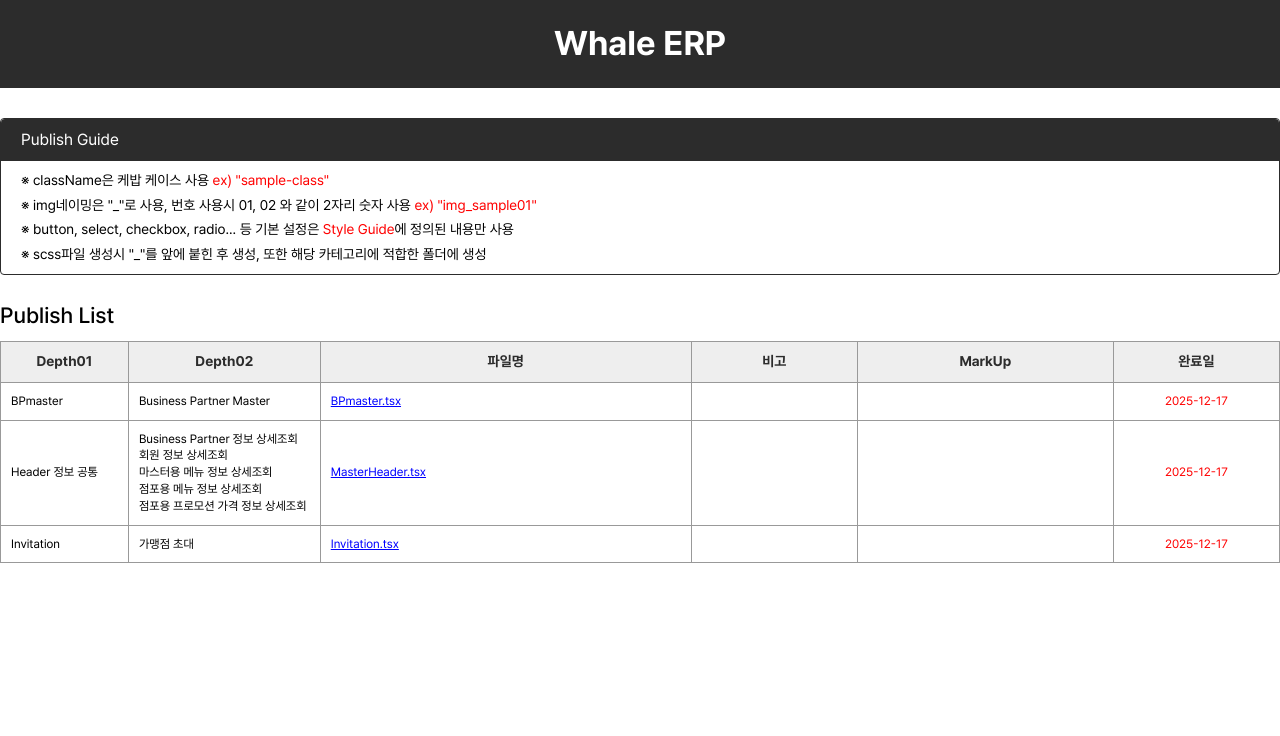
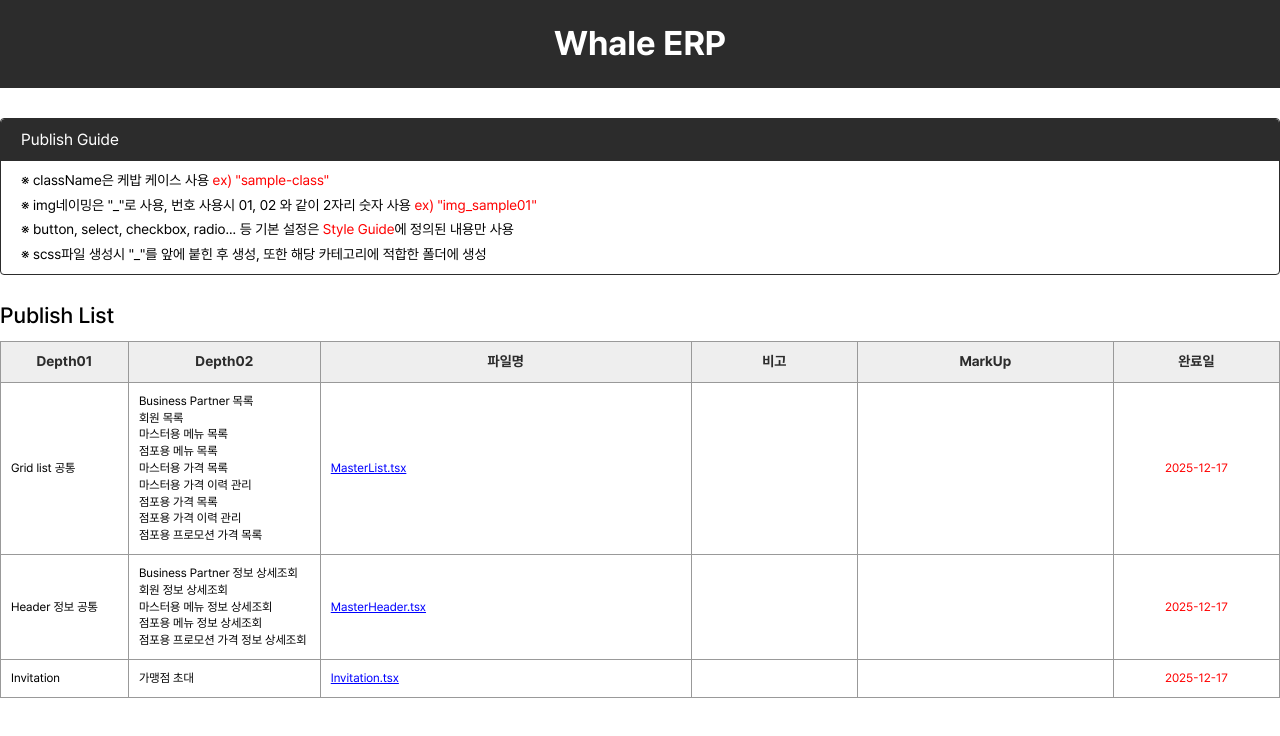
Before and after one commit to nalpari/whale-erp-pub, a Next.js app: page /list in a window 1280 px wide. Shown: the top 736 px of the page. Built offline with nearby package versions, Linux system fonts and the light colour scheme.

Commit message:
style: masterdata 폴더 이동

```diff
--- a/src/components/publist/PublishPage.tsx
+++ b/src/components/publist/PublishPage.tsx
@@ -63,10 +63,20 @@ export default function PublishPage() {
                 </thead>
                 <tbody>
                   <tr>
-                    <td>BPmaster</td>
-                    <td>Business Partner Master</td>
+                    <td>Grid list 공통</td>
                     <td>
-                      <Link href={'/BPmaster'}>BPmaster.tsx</Link>
+                      <div>Business Partner 목록</div>
+                      <div>회원 목록</div>
+                      <div>마스터용 메뉴 목록</div>
+                      <div>점포용 메뉴 목록</div>
+                      <div>마스터용 가격 목록</div>
+                      <div>마스터용 가격 이력 관리</div>
+                      <div>점포용 가격 목록</div>
+                      <div>점포용 가격 이력 관리</div>
+                      <div>점포용 프로모션 가격 목록</div>
+                    </td>
+                    <td>
+                      <Link href={'/masterlist'}>MasterList.tsx</Link>
                     </td>
                     <td></td>
                     <td></td>
```
Also changed, not shown: src/app/(sub)/masterlist/page.tsx (renamed from src/app/(sub)/BPmaster/page.tsx, +4 -4 lines), src/components/masterlist/MasterList.tsx (renamed from src/components/BPmaster/BPMasterList.tsx), src/components/masterlist/MasterSearch.tsx (renamed from src/components/BPmaster/BPMasterSearch.tsx).
